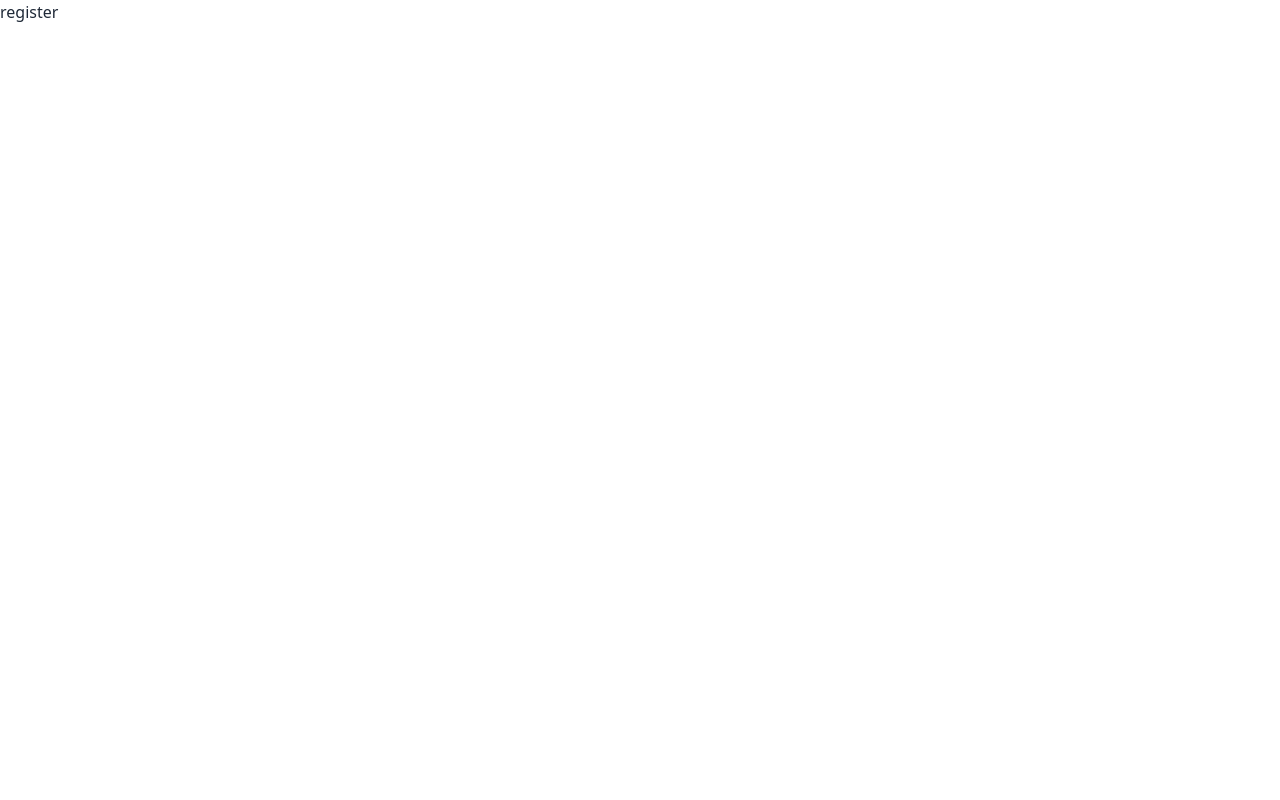
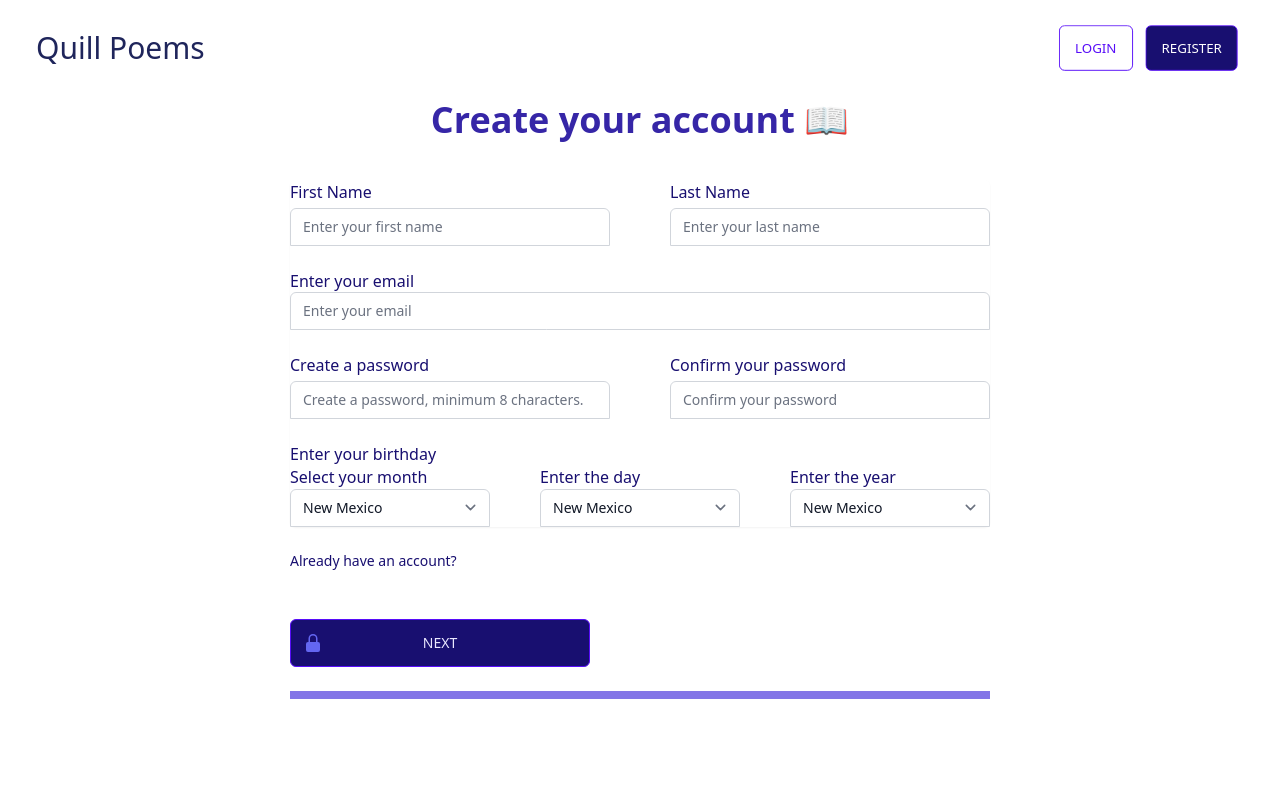
Before and after one commit to francosae/Quill-Poems, a React (Vite) app in the folder client/: page /Register in a window 1280 px wide. Shown: the top 800 px of the page. Built offline with nearby package versions, Linux system fonts and the light colour scheme.

Commit message:
Register Page Flow 1 Complete -> Need to prompt user to enter their username specifying ex.  @USER on Flow 2

```diff
--- a/client/src/App.jsx
+++ b/client/src/App.jsx
@@ -10,7 +10,7 @@ function App() {
       <Routes>
         <Route path="/" element={<Landing />} />
         <Route path="/Login" element={<Login />} />
-        <Route path="/register" element={<Register />} />
+        <Route path="/Register" element={<Register />} />
         <Route path="/home" element={<Home />} />
       </Routes>
       </BrowserRouter>
--- a/client/src/components/Navbar.jsx
+++ b/client/src/components/Navbar.jsx
@@ -3,7 +3,7 @@ import {Button} from './index'
 import { Link } from 'react-router-dom';
 
 const Navbar = ({location}) => {
-    if (location === "/Login"){
+    if (location === "/Login" || location === "/Register"){
         return (
             <LoginNav/>
         )
--- a/client/src/pages/Landing/Landing.jsx
+++ b/client/src/pages/Landing/Landing.jsx
@@ -17,7 +17,7 @@ const Hero = () => {
   return (
     <div>
       <div className='max-w-[800px] mt-[-96px] w-full h-screen mx-auto text-center flex flex-col justify-center'>
-        <h1 className='md:text-7xl sm:text-6xl text-4xl font-bold md:py-6 text-transparent bg-clip-text bg-gradient-to-r to-[#3626A7] from-[#1F255B]'>
+        <h1 className='md:text-7xl sm:text-6xl text-4xl h-max font-bold md:py-6 text-transparent bg-clip-text bg-gradient-to-r to-[#3626A7] from-[#1F255B]'>
           Write, Read, and Share Poems!
         </h1>
         <div className='flex justify-center items-center'>
--- a/client/src/pages/Login/Login.jsx
+++ b/client/src/pages/Login/Login.jsx
@@ -17,7 +17,7 @@ export default function Login() {
 
 function Content(){
   return(
-    <div className='md:w-[700px] sm:w-[500px] w-[350px] mt-[-96px] h-screen mx-auto text-center flex flex-col justify-center '>
+    <div className='md:w-[600px] sm:w-[500px] w-[350px] mt-[-96px] h-screen mx-auto text-center flex flex-col justify-center '>
     <form className="mt-8 space-y-6 border-b-8 border-[#8375e7] hover:border-[#3626A7]" action="#" method="POST">
     <p className='text-[#3626A7] md:text-4xl sm:text-3xl text-xl font-bold py-4'>
           Sign in to your account 📖
@@ -28,6 +28,7 @@ function Content(){
             <label htmlFor="email-address" className="sr-only">
               Email address
             </label>
+
             <input
               id="email-address"
               name="email"
@@ -38,6 +39,7 @@ function Content(){
               placeholder="Enter your email"
             />
           </div>
+          <br></br>
           <div>
             <label htmlFor="password" className="sr-only">
               Password
@@ -70,7 +72,7 @@ function Content(){
         <div className='md:flex justify-center'>
           <button
             type="submit"
-            className="group relative flex justify-center rounded-md bg-[#180F70] md:w-[700px] sm:w-[500px] w-[350px] font-medium my-6 mx-auto py-3 text-[#EAE8FF] btn btn-primary"
+            className="group relative flex justify-center rounded-md bg-[#180F70] md:w-[600px] sm:w-[500px] w-[350px] font-medium my-6 mx-auto py-3 text-[#EAE8FF] btn btn-primary"
           >
             <span className="hidden sm:flex absolute inset-y-0 left-0 items-center pl-3">
               <LockClosedIcon className="h-5 w-5 text-indigo-500 group-hover:text-indigo-400" aria-hidden="true" />
--- a/client/src/pages/Register/Register.jsx
+++ b/client/src/pages/Register/Register.jsx
@@ -1,7 +1,187 @@
 import React from 'react'
+import { LockClosedIcon } from '@heroicons/react/20/solid'
+import { Footer, Navbar } from "../../components/index"
+import { useLocation } from 'react-router-dom'
 
-export default function Register() {
+export default function Login() {
+  let location = useLocation();
   return (
-    <div>register</div>
+    <>
+      <Navbar location={location.pathname}/>
+      <Content/>
+      <Footer/>
+    </>
   )
 }
+
+
+function Content(){
+  return(
+    <div className='md:w-[700px] sm:w-[500px] w-[350px] mt-[-96px] h-screen mx-auto text-center flex flex-col justify-center '>
+    <div className='mt-[-50px]'>
+    <form className="mt-8 space-y-6 border-b-8 border-[#8375e7] hover:border-[#3626A7]" action="#" method="POST">
+
+    <p className='text-[#3626A7] md:text-4xl sm:text-3xl text-xl font-bold py-4'>
+          Create your account 📖
+    </p>
+      <input type="hidden" name="remember" defaultValue="true" />
+
+          <div className="-space-y-px rounded-md shadow-sm">
+
+          <div className='flex flex-row justify-between' >
+
+          <div>
+          <p className="font-medium text-[#180F70] text-left mb-1 hover:text-indigo-500">
+              First Name
+          </p>
+            <label htmlFor="firstName" className="sr-only">
+              FirstName
+            </label>
+            <input
+              id="firstName"
+              name="firstName"
+              type="firstName"
+              autoComplete="firstName"
+              required
+              className="relative block md:w-[320px] sm:w-[200px] w-[150px] font-medium appearance-none rounded-none rounded-t-md border border-gray-300 px-3 py-2 text-gray-900 placeholder-gray-500 focus:z-10 focus:border-indigo-500 focus:outline-none focus:ring-indigo-500 sm:text-sm"
+              placeholder="Enter your first name"
+            />
+          </div>
+
+          <div>
+            <p className="font-medium text-[#180F70] text-left mb-1 hover:text-indigo-500">
+              Last Name
+            </p>
+            <input
+              id="lastName"
+              name="lastName"
+              type="lastName"
+              autoComplete="lastName"
+              required
+              className="relative block md:w-[320px] sm:w-[200px] w-[150px] font-medium appearance-none rounded-none rounded-t-md border border-gray-300 px-3 py-2 text-gray-900 placeholder-gray-500 focus:z-10 focus:border-indigo-500 focus:outline-none focus:ring-indigo-500 sm:text-sm"
+              placeholder="Enter your last name"
+            />
+          </div>
+          </div>
+          <br></br>
+          <p className="font-medium text-[#180F70] text-left mb-1 hover:text-indigo-500">
+              Enter your email
+          </p>
+          <div className='flex'>
+            <label htmlFor="username" className="sr-only">
+              Username
+            </label>
+            <input
+              id="email-address"
+              name="email"
+              type="email"
+              autoComplete="email"
+              required
+              className="relative block w-full font-medium appearance-none rounded-none rounded-t-md border border-gray-300 px-3 py-2 text-gray-900 placeholder-gray-500 focus:z-10 focus:border-indigo-500 focus:outline-none focus:ring-indigo-500 sm:text-sm"
+              placeholder="Enter your email"
+            />
+          </div>
+          <br></br>
+          <div className='flex flex-row justify-between' >
+
+          <div>
+          <p className="font-medium text-[#180F70] text-left mb-1 hover:text-indigo-500">
+              Create a password
+          </p>
+            <label htmlFor="password" className="sr-only">
+              Password
+            </label>
+            <input
+              id="password"
+              name="password"
+              type="password"
+              autoComplete="password"
+              required
+              className="relative block md:w-[320px] sm:w-[200px] w-[150px] font-medium appearance-none rounded-none rounded-t-md border border-gray-300 px-3 py-2 text-gray-900 placeholder-gray-500 focus:z-10 focus:border-indigo-500 focus:outline-none focus:ring-indigo-500 sm:text-sm"
+              placeholder="Create a password, minimum 8 characters."
+            />
+          </div>
+
+          <div>
+            <p className="font-medium text-[#180F70] text-left mb-1 hover:text-indigo-500">
+              Confirm your password
+            </p>
+            <input
+              id="passwordConfirm"
+              name="passwordConfirm"
+              type="passwordConfirm"
+              autoComplete="passwordConfirm"
+              required
+              className="relative block md:w-[320px] sm:w-[200px] w-[150px] font-medium appearance-none rounded-none rounded-t-md border border-gray-300 px-3 py-2 text-gray-900 placeholder-gray-500 focus:z-10 focus:border-indigo-500 focus:outline-none focus:ring-indigo-500 sm:text-sm"
+              placeholder="Confirm your password"
+            />
+          </div>
+          </div>
+          <br></br>
+
+          <p className="font-medium text-[#180F70] text-left hover:text-indigo-500">
+              Enter your birthday
+          </p>
+          <div className='flex flex-row justify-between'>
+
+          <div>
+          <p className="font-normal text-[#180F70] text-left hover:text-indigo-500">
+              Select your month
+          </p>
+          <select class="relative block md:w-[200px] sm:w-[150px] w-[100px] font-medium appearance-none rounded-none rounded-t-md border border-gray-300 px-3 py-2 text-gray-900 placeholder-gray-500 focus:z-10 focus:border-indigo-500 focus:outline-none focus:ring-indigo-500 sm:text-sm">
+          <option>New Mexico</option>
+          <option>Missouri</option>
+          <option>Texas</option>
+          </select>
+          </div>
+
+          <div>
+          <p className="font-normal text-[#180F70] text-left hover:text-indigo-500">
+              Enter the day
+          </p>
+          <select class="relative block md:w-[200px] sm:w-[150px] w-[100px] font-medium appearance-none rounded-none rounded-t-md border border-gray-300 px-3 py-2 text-gray-900 placeholder-gray-500 focus:z-10 focus:border-indigo-500 focus:outline-none focus:ring-indigo-500 sm:text-sm">
+          <option>New Mexico</option>
+          <option>Missouri</option>
+          <option>Texas</option>
+          </select>
+          </div>
+
+          <div>
+          <p className="font-normal text-[#180F70] text-left hover:text-indigo-500">
+              Enter the year
+          </p>
+          <select class="relative block md:w-[200px] sm:w-[150px] w-[100px] font-medium appearance-none rounded-none rounded-t-md border border-gray-300 px-3 py-2 text-gray-900 placeholder-gray-500 focus:z-10 focus:border-indigo-500 focus:outline-none focus:ring-indigo-500 sm:text-sm">
+          <option>New Mexico</option>
+          <option>Missouri</option>
+          <option>Texas</option>
+          </select>
+          </div>
+
+          </div>
+
+
+        </div>
+
+        <div className="flex items-center justify-between">
+          <div className="text-sm">
+              <a href="#" className="font-medium text-[#180F70] hover:text-indigo-500">
+                Already have an account?
+              </a>
+            </div>
+        </div>
+        <div className='md:flex justify-right'>
+          <button
+            type="submit"
+            className="group relative flex justify-right rounded-md bg-[#180F70] md:w-[300px] sm:w-[200px] w-[150px] font-medium my-6 py-3 text-[#EAE8FF] btn btn-primary"
+          >
+            <span className="hidden sm:flex absolute inset-y-0 left-0 items-center pl-3">
+              <LockClosedIcon className="h-5 w-5 text-indigo-500 group-hover:text-indigo-400" aria-hidden="true" />
+            </span>
+            Next
+          </button>
+        </div>
+      </form>
+      </div>
+      </div>
+  )
+}
```
